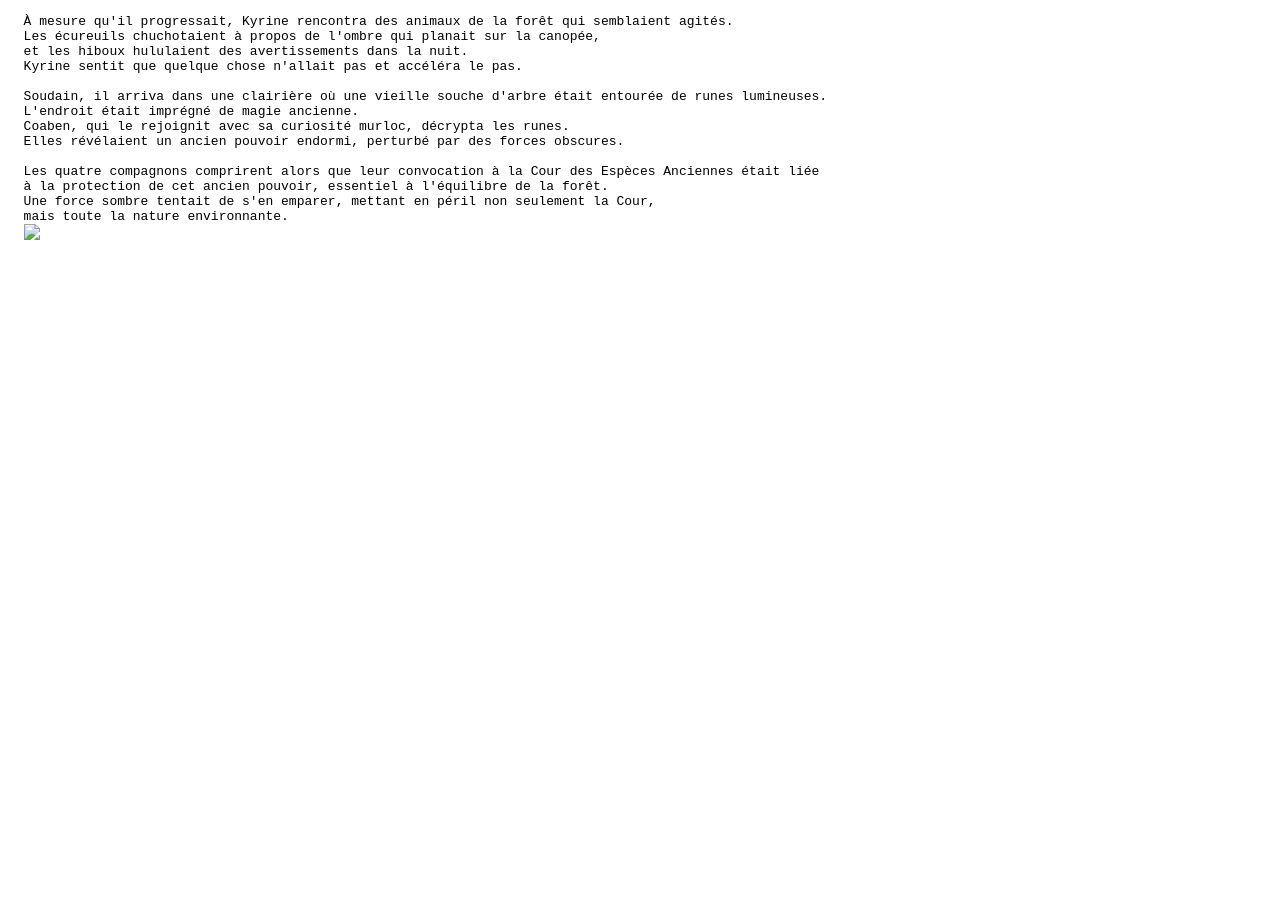
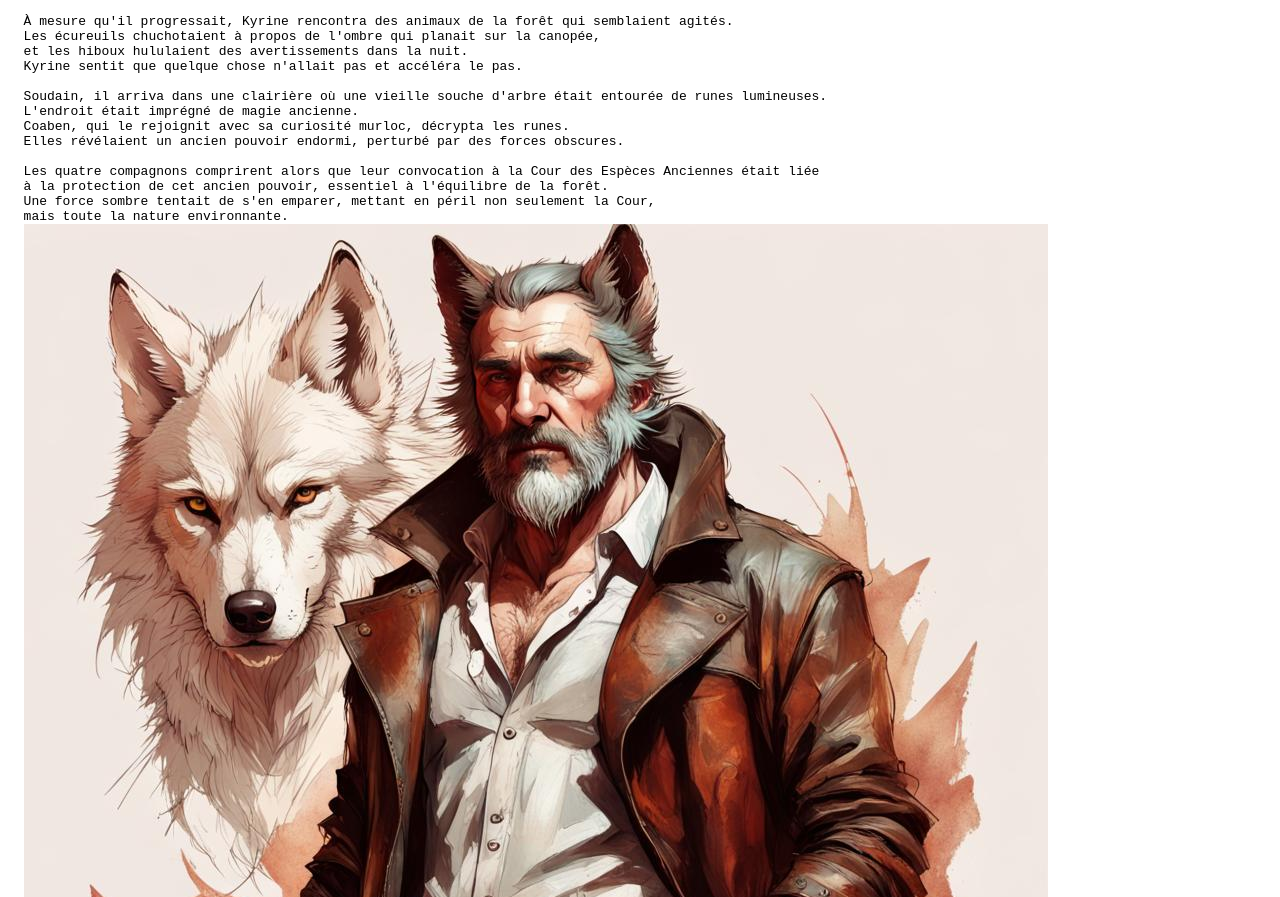
Before and after one commit to coaben2/Dashboard, a website: page assets/kan.html in a window 1280 px wide. Shown: the part 3923-4820 px from the top of the page. Before the commit the page ends 4195 px from the top, so only its background shows below. Drawn offline with Linux system fonts and the light colour scheme.

Commit message:
bug image kirine

```diff
--- a/assets/kan.html
+++ b/assets/kan.html
@@ -137,5 +137,5 @@
   à la protection de cet ancien pouvoir, essentiel à l'équilibre de la forêt.
   Une force sombre tentait de s'en emparer, mettant en péril non seulement la Cour,
   mais toute la nature environnante.
-  <img class="image-container" src="image\Kyrine.png">
+  <img class="image-container" src="image\Kyrine.jpg">
   </pre>
```
